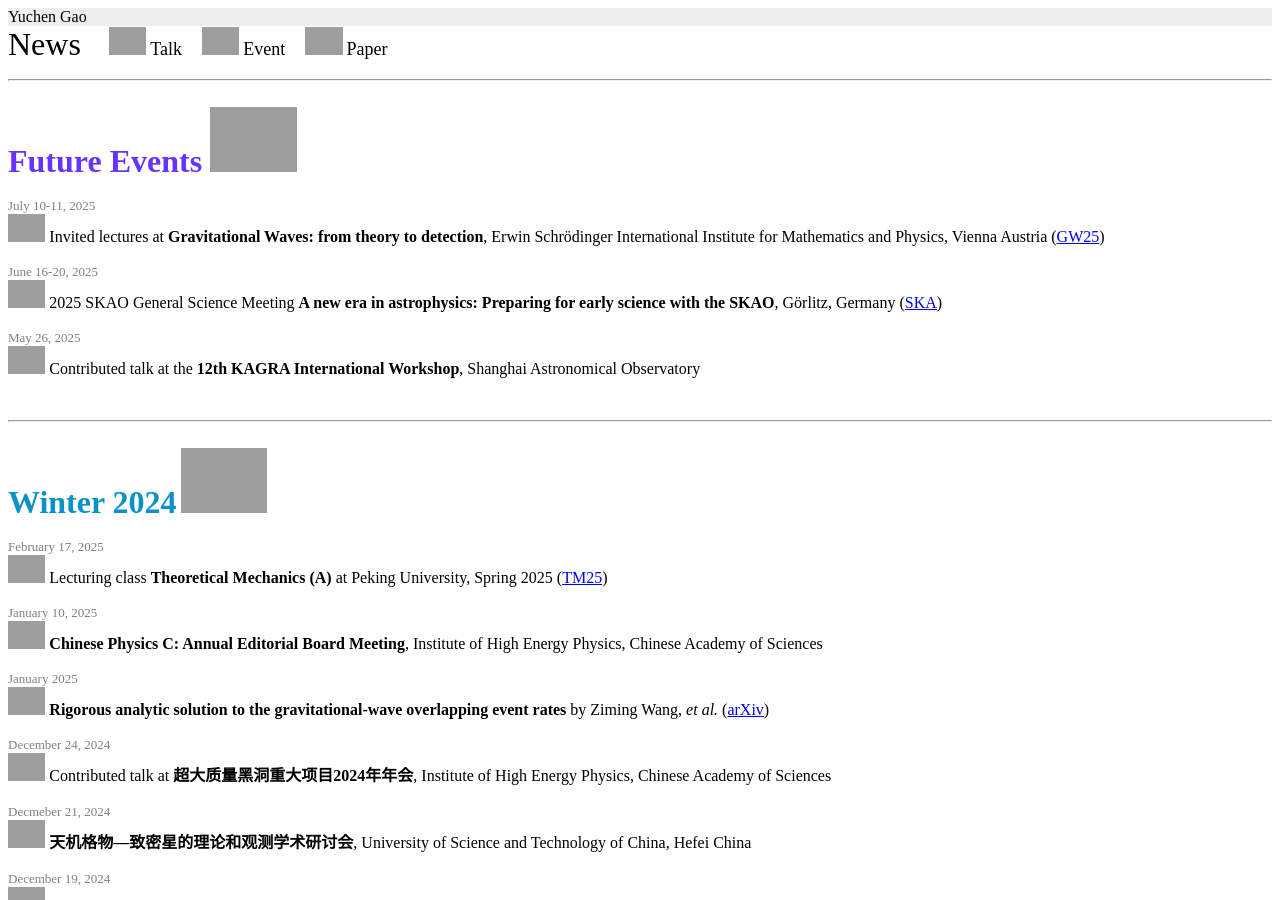
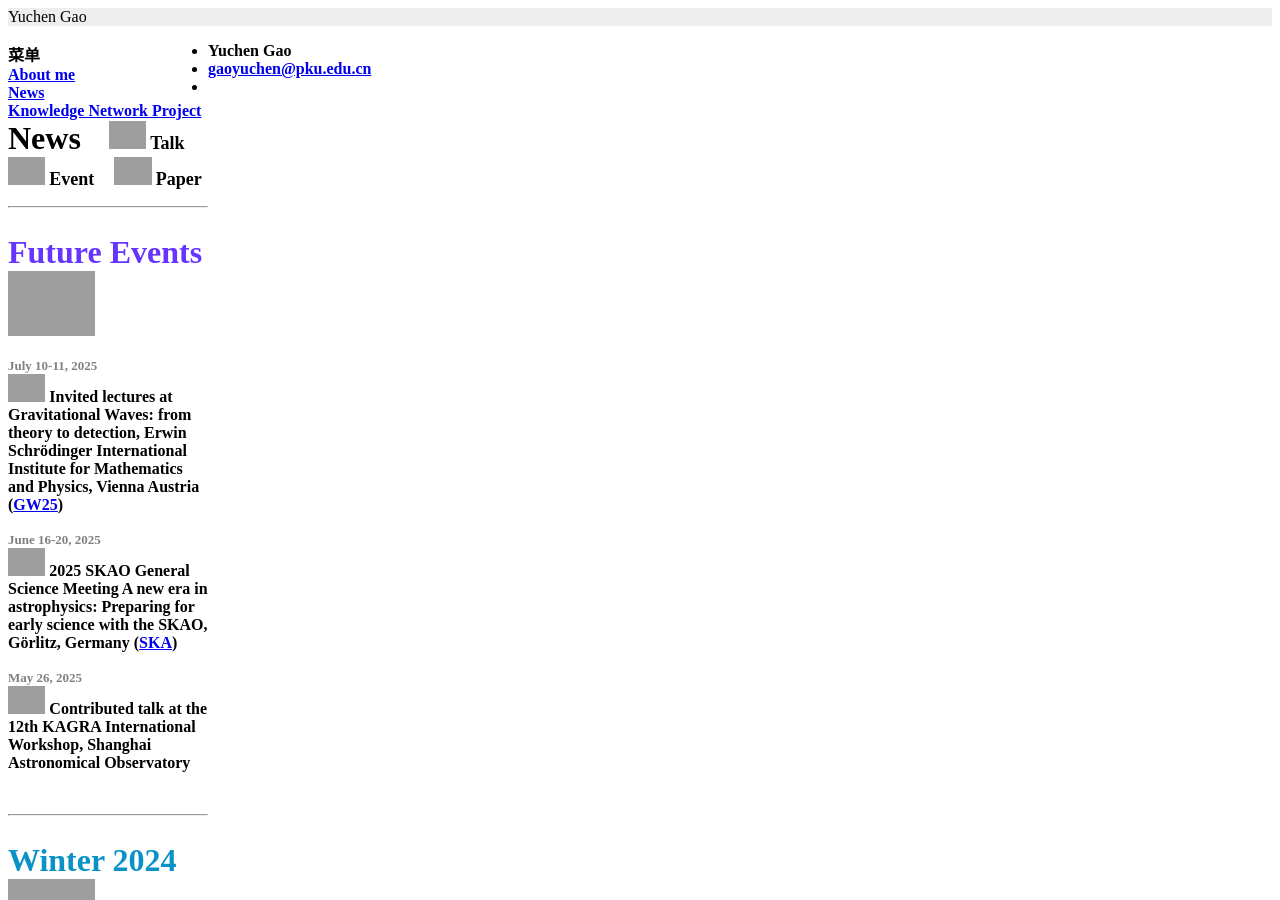
Before and after one commit to GYC1999/GYC1999.github.io, a Jekyll site: the page built from index.html, in a window 1280 px wide and 900 px high, cut to the strip 0-900 px from the top of the window. Built offline with Jekyll 4.4.1, drawn with Linux system fonts in a browser that asks for light colours; formulas are drawn with MathJax 3; grey boxes are pictures that could not be loaded.

Commit message:
Update default.html

```diff
--- a/_layouts/default.html
+++ b/_layouts/default.html
@@ -8,7 +8,12 @@
     {% include header.html %}
 
     <div class="page-content">
-      <div class="wrapper">
+      <div id="menu" style="background-color:FFFFEE;width:200px;float:left;">
+        <b>菜单<b><br>
+        <a href="About_me.html">About me</a><br>
+        <a href="About_me.html">News</a><br>
+        <a href="About_me.html">Knowledge Network Project</a><br>
+      <div class="content" style="background-color:FFFFFF;float:left;">
         {{ content }}
       </div>
     </div>
```
